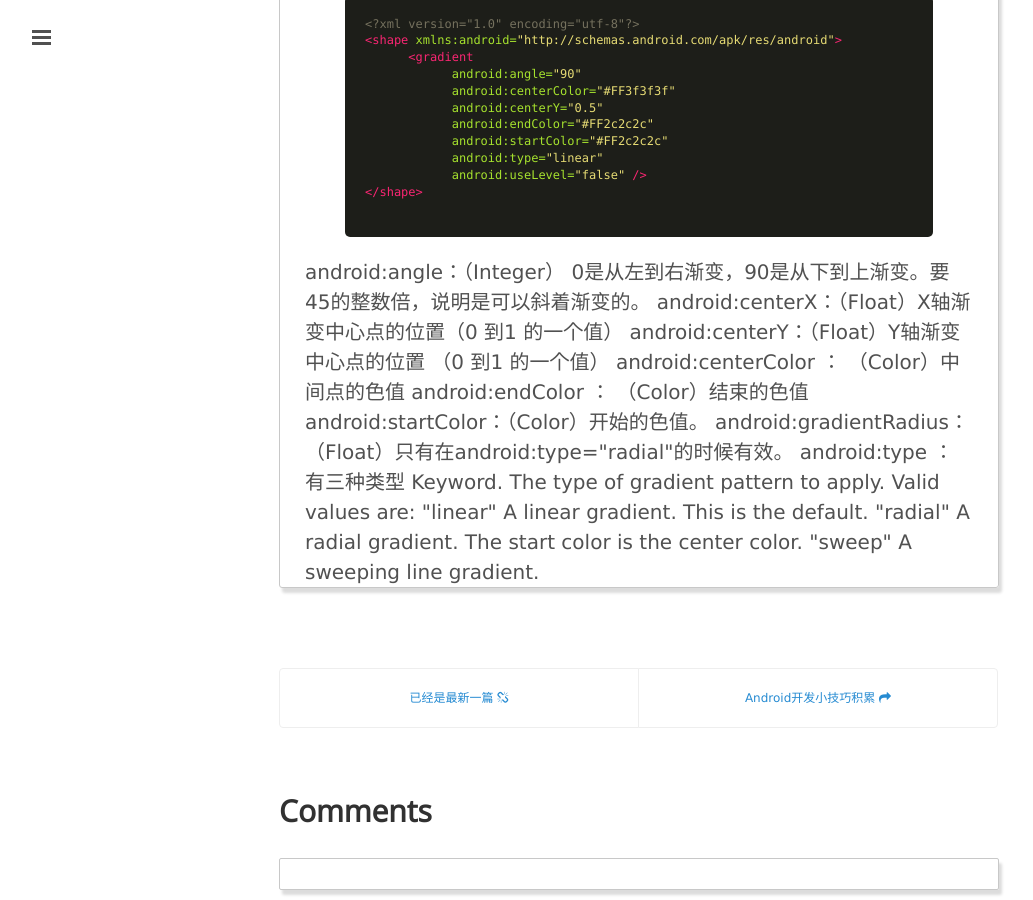
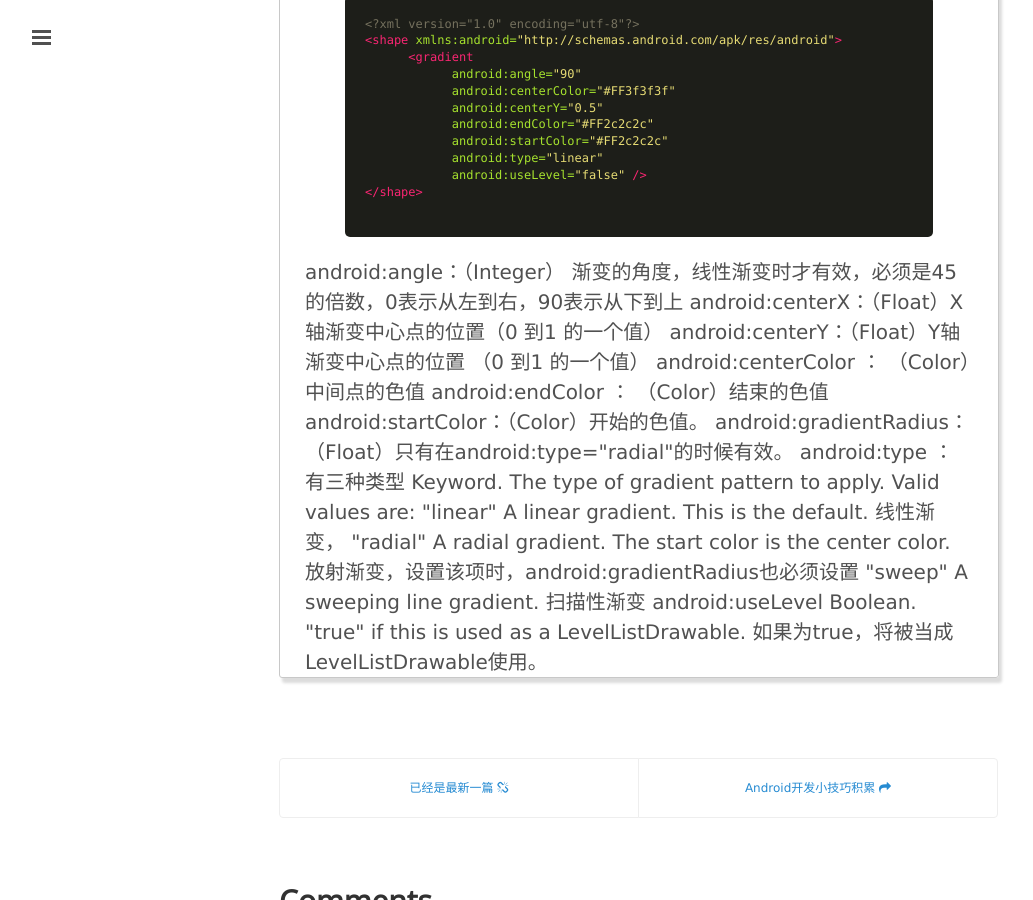
Before and after one commit to mxn21/mxn21.github.io, a Jekyll site: the page built from _posts/2015-12-23-GradientDrawable.md, in a window 1280 px wide and 900 px high, scrolled down 1094 px. Shown: the whole window, without its empty margins (1-1034 px from the left). Built offline with Jekyll 4.4.1, drawn with Linux system fonts in a browser that asks for light colours; Markdown is read by kramdown in place of the engine named in the settings; comment, search, counter and statistics services are not loaded.

Commit message:
32423423

```diff
--- a/_posts/2015-12-23-GradientDrawable.md
+++ b/_posts/2015-12-23-GradientDrawable.md
@@ -62,7 +62,7 @@
 </shape>
      {% endhighlight %}
 
-android:angle：（Integer） 0是从左到右渐变，90是从下到上渐变。要45的整数倍，说明是可以斜着渐变的。
+android:angle：（Integer） 渐变的角度，线性渐变时才有效，必须是45的倍数，0表示从左到右，90表示从下到上
 
 android:centerX：（Float）X轴渐变中心点的位置（0 到1 的一个值）
 
@@ -80,6 +80,12 @@
               Keyword.
               The type of gradient pattern to apply. Valid values are:
 
-              "linear" A linear gradient. This is the default.
-              "radial" A radial gradient. The start color is the center color.
-              "sweep" A sweeping line gradient.
+              "linear" A linear gradient. This is the default.  线性渐变，
+              "radial" A radial gradient. The start color is the center color.  放射渐变，设置该项时，android:gradientRadius也必须设置
+              "sweep" A sweeping line gradient.   扫描性渐变
+
+
+android:useLevel
+    Boolean.
+    "true" if this is used as a LevelListDrawable.
+    如果为true，将被当成LevelListDrawable使用。
```
